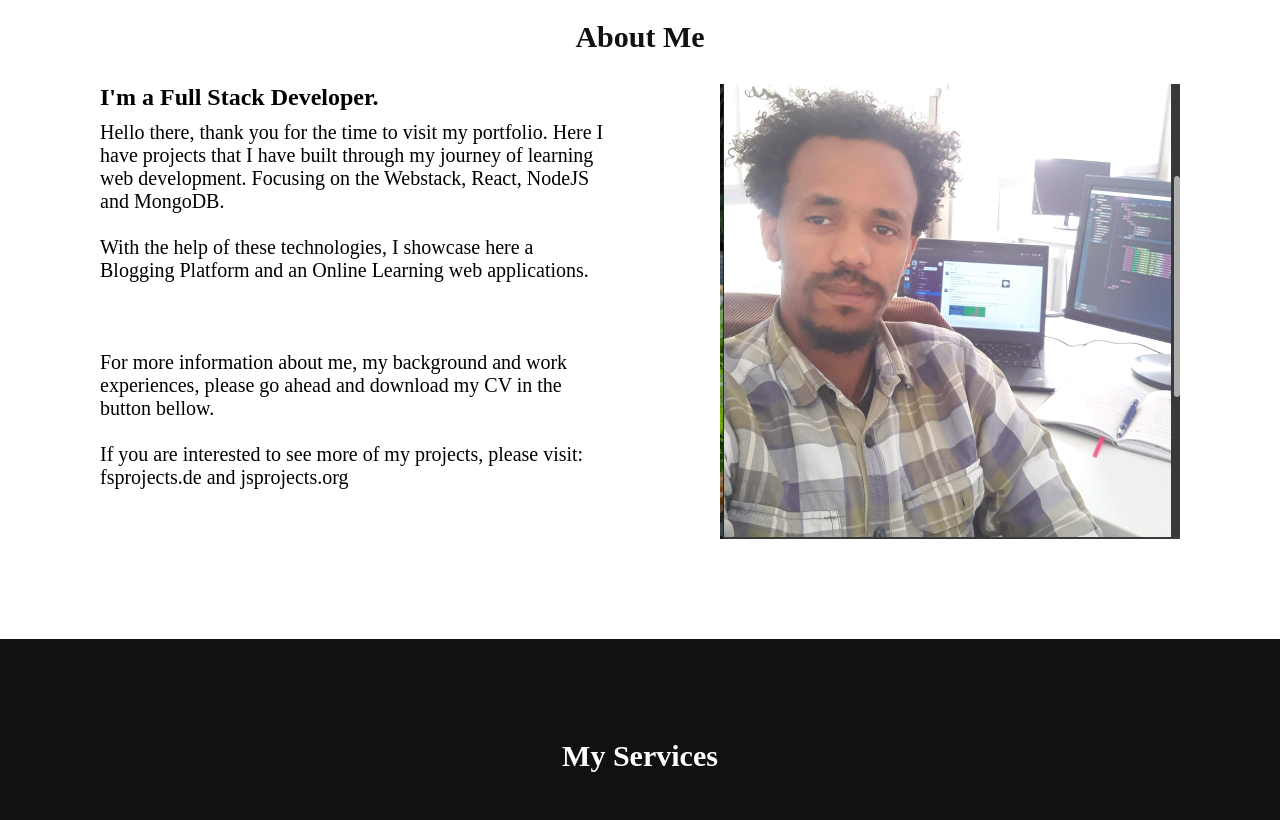
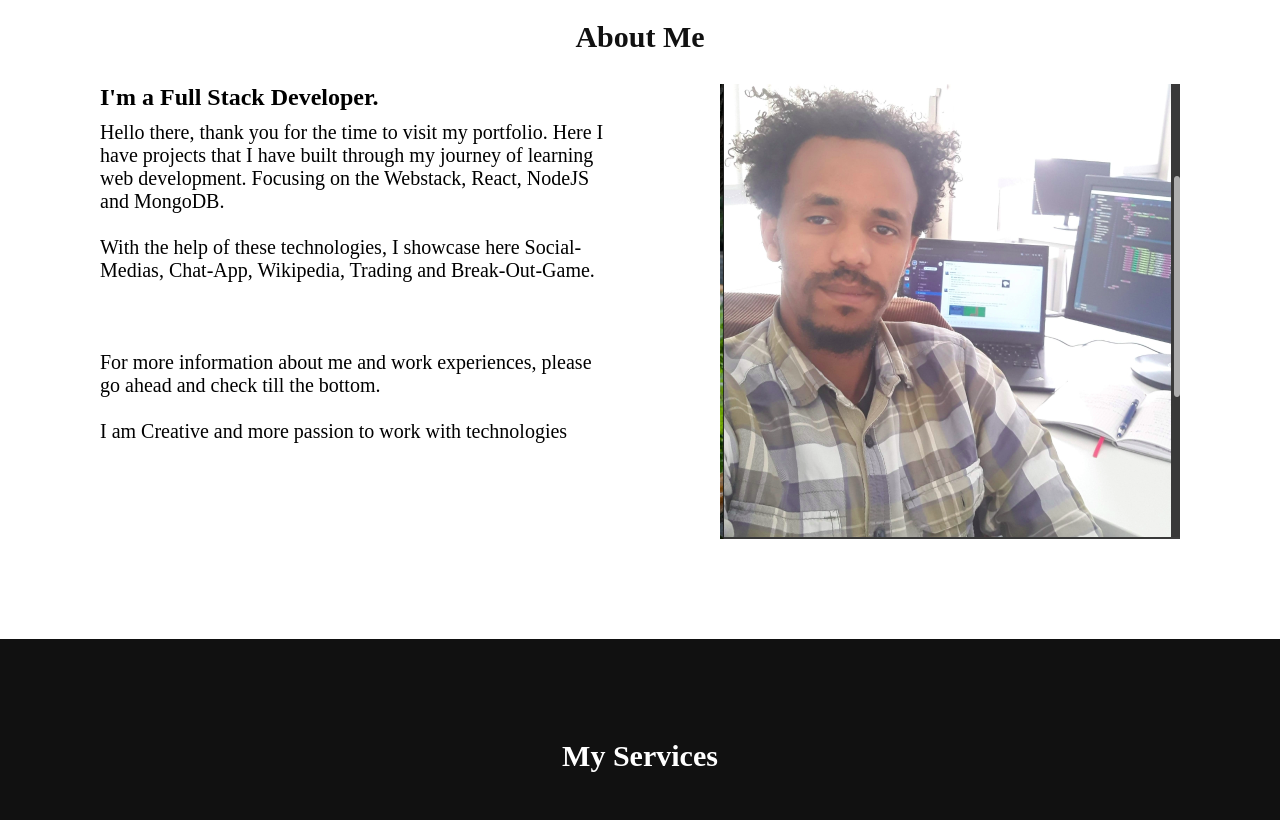
Before and after one commit to samiti123/myPortfolio, a plain HTML site: page index.html in a window 1280 px wide. Shown: the part 880-1700 px from the top of the page. Drawn offline with Linux system fonts and the light colour scheme.

Commit message:
about me text added more

```diff
--- a/index.html
+++ b/index.html
@@ -39,16 +39,16 @@
 
             <p>Hello there, thank you for the time to visit my portfolio. Here I have projects that I have built through my journey of learning web development. Focusing on the Webstack, React, NodeJS and MongoDB.
 <br> <br>
-With the help of these technologies, I showcase here a Blogging Platform and an Online Learning web applications.
+With the help of these technologies, I showcase here Social-Medias, Chat-App, Wikipedia, Trading and Break-Out-Game.
 <br><br>
 
 
 
 <br><br>
 
-For more information about me, my background and work experiences, please go ahead and download my CV in the button bellow.
+For more information about me and work experiences, please go ahead and check till the bottom.
 <br><br>
-If you are interested to see more of my projects, please visit: fsprojects.de and jsprojects.org</p>
+I am Creative and more passion to work with technologies</p>
         </div>
         <div class="w50"></div>
         <!-- <img src="./content.jpg" width="50%" alt="img"> -->
```
